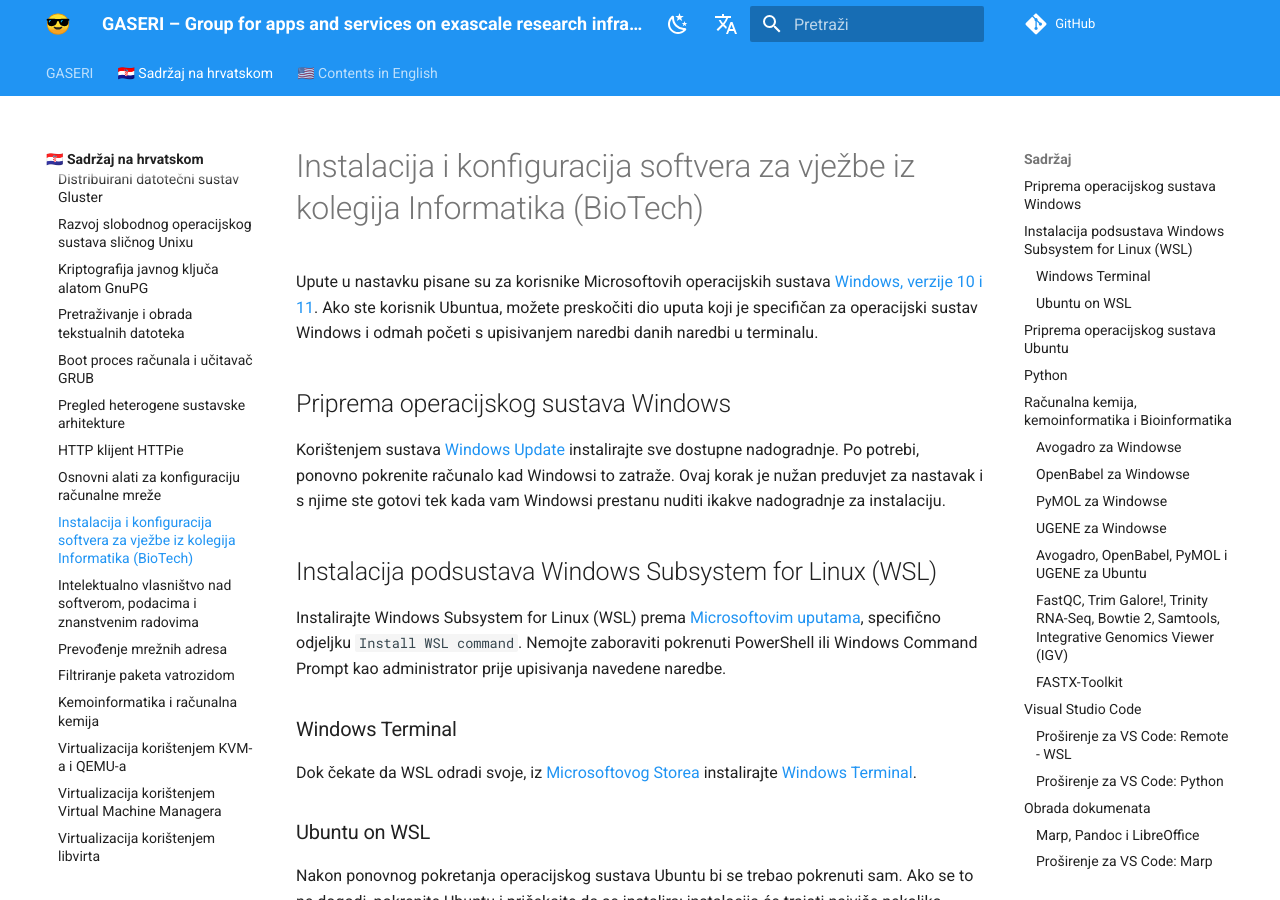
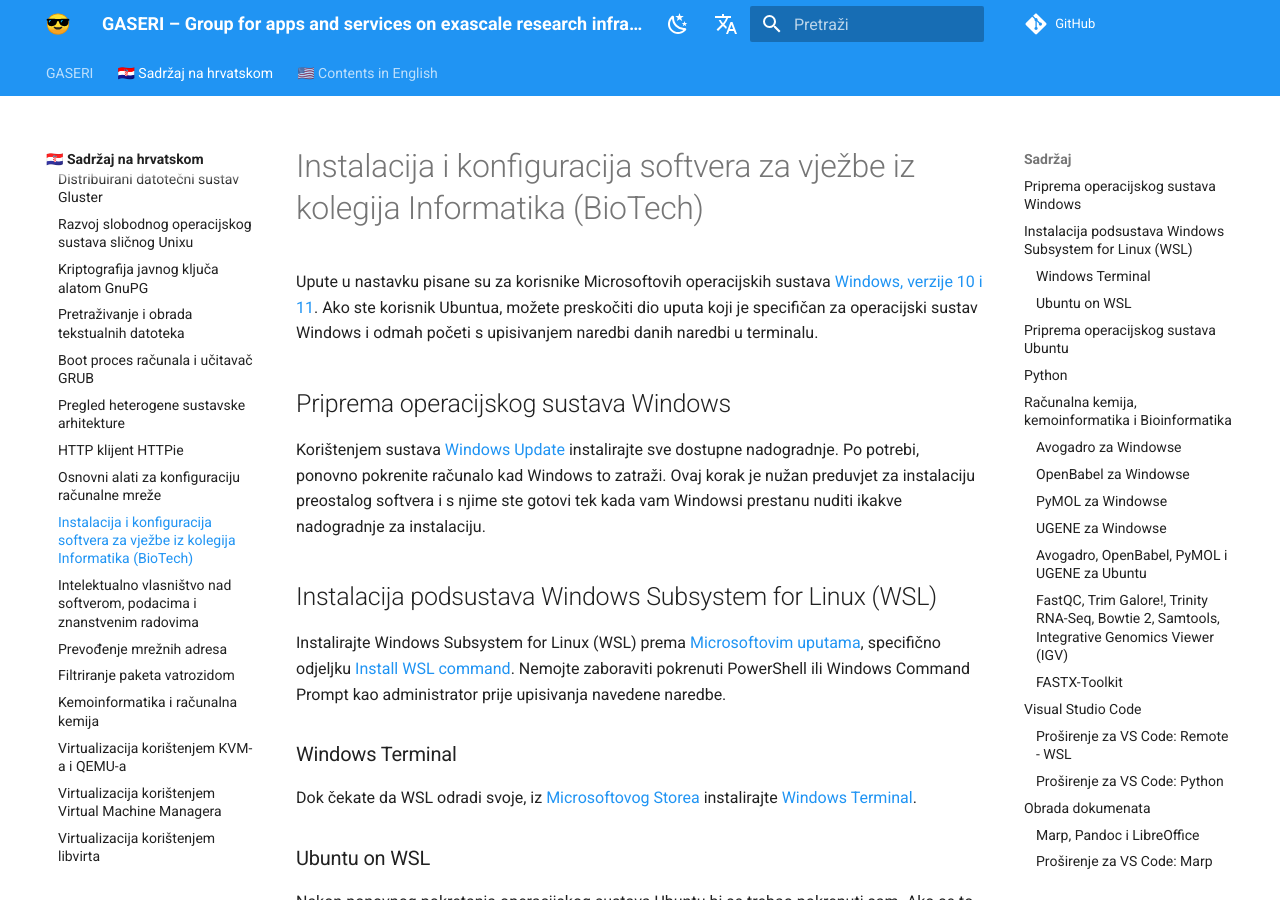
Before and after one commit to gaseri/website, an MkDocs documentation site: the page built from docs/hr/nastava/materijali/inf-biotech-instalacija-softvera-windows-ubuntu.md, in a window 1280 px wide and 900 px high. Built offline with MkDocs 1.6.1 and Material for MkDocs 9.7.7, drawn with Linux system fonts in a browser that asks for light colours; comment, search, counter and statistics services are not loaded.

Commit message:
Minor style fixes in INF-BioTech software install instructions

```diff
--- a/docs/hr/nastava/materijali/inf-biotech-instalacija-softvera-windows-ubuntu.md
+++ b/docs/hr/nastava/materijali/inf-biotech-instalacija-softvera-windows-ubuntu.md
@@ -8,11 +8,11 @@
 
 ## Priprema operacijskog sustava Windows
 
-Korištenjem sustava [Windows Update](https://support.microsoft.com/en-us/windows/update-windows-3c5ae7fc-9fb6-9af1-1984-b5e0412c556a) instalirajte sve dostupne nadogradnje. Po potrebi, ponovno pokrenite računalo kad Windowsi to zatraže. Ovaj korak je nužan preduvjet za nastavak i s njime ste gotovi tek kada vam Windowsi prestanu nuditi ikakve nadogradnje za instalaciju.
+Korištenjem sustava [Windows Update](https://support.microsoft.com/en-us/windows/update-windows-3c5ae7fc-9fb6-9af1-1984-b5e0412c556a) instalirajte sve dostupne nadogradnje. Po potrebi, ponovno pokrenite računalo kad Windows to zatraži. Ovaj korak je nužan preduvjet za instalaciju preostalog softvera i s njime ste gotovi tek kada vam Windowsi prestanu nuditi ikakve nadogradnje za instalaciju.
 
 ## Instalacija podsustava Windows Subsystem for Linux (WSL)
 
-Instalirajte Windows Subsystem for Linux (WSL) prema [Microsoftovim uputama](https://docs.microsoft.com/en-us/windows/wsl/install), specifično odjeljku `Install WSL command`. Nemojte zaboraviti pokrenuti PowerShell ili Windows Command Prompt kao administrator prije upisivanja navedene naredbe.
+Instalirajte Windows Subsystem for Linux (WSL) prema [Microsoftovim uputama](https://docs.microsoft.com/en-us/windows/wsl/install), specifično odjeljku [Install WSL command](https://docs.microsoft.com/en-us/windows/wsl/install#install-wsl-command). Nemojte zaboraviti pokrenuti PowerShell ili Windows Command Prompt kao administrator prije upisivanja navedene naredbe.
 
 ### Windows Terminal
 
```
